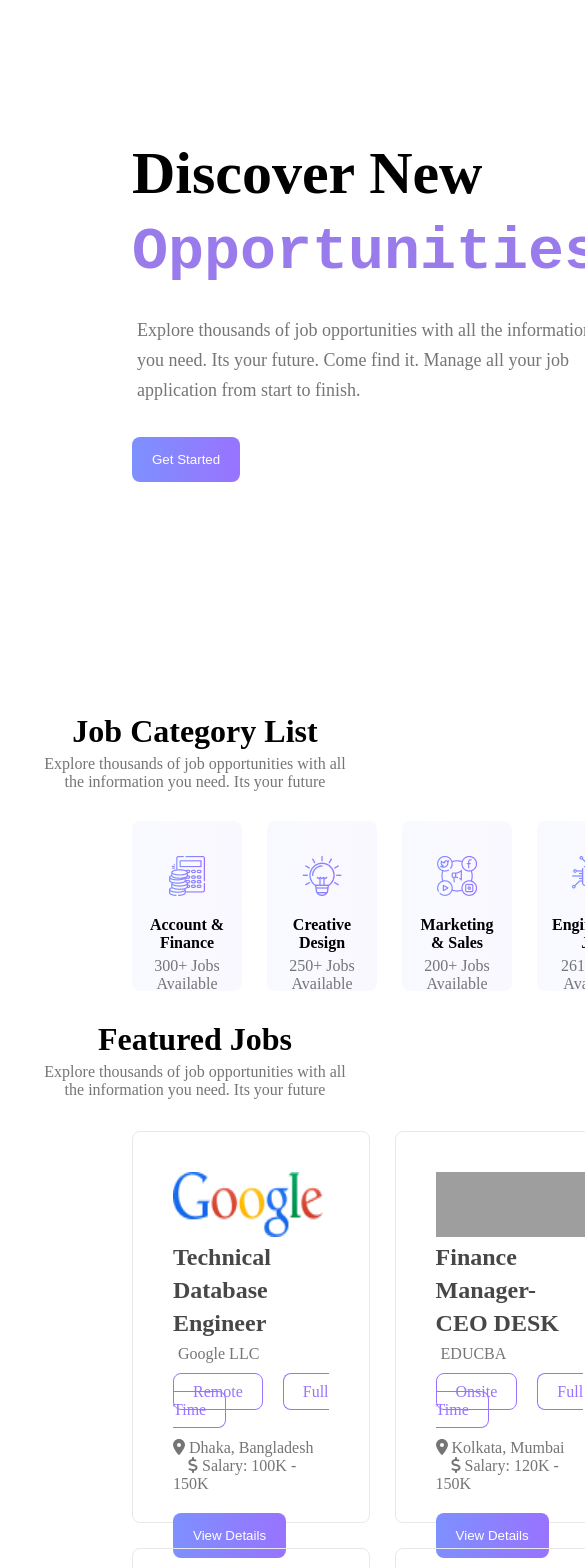
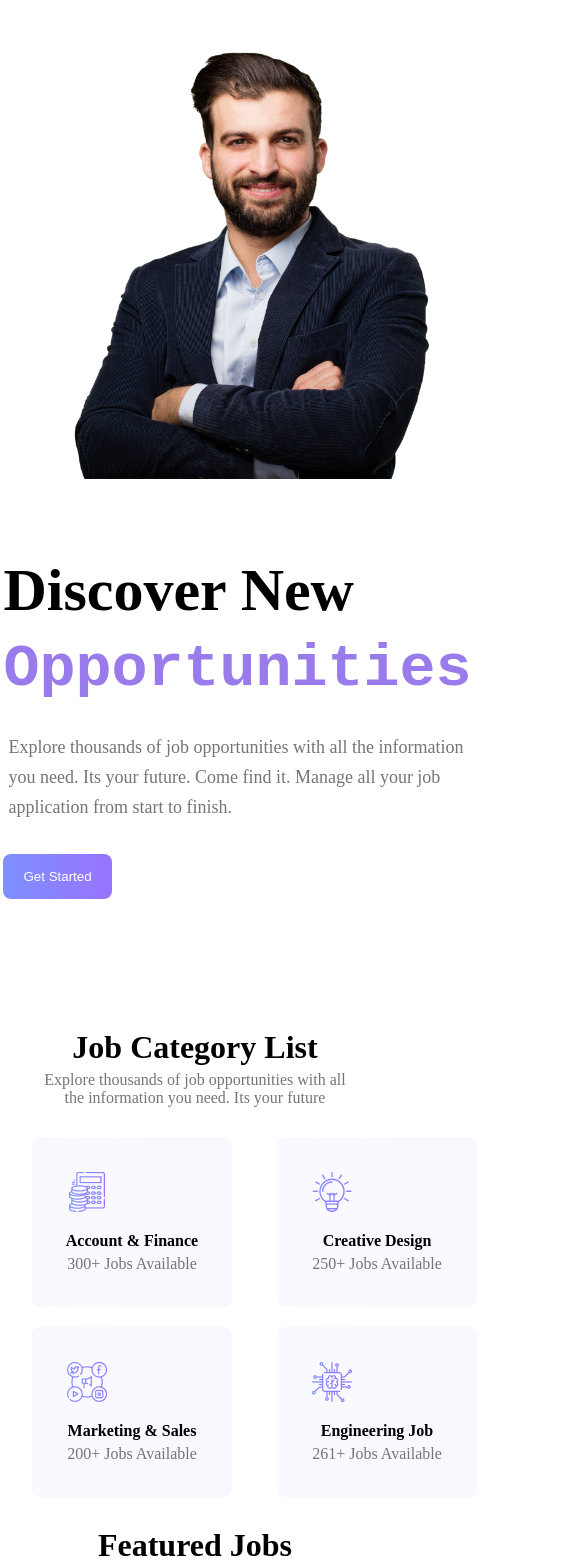
Before and after one commit to mdhlimonmia/career-hub, a React (Vite) app: page / in a window 390 px wide. Shown: the part 120-1688 px from the top of the page, 585 px wide, since content can reach past the window. Built offline with nearby package versions, Linux system fonts and the light colour scheme; grey boxes are pictures that could not be loaded.

Commit message:
Responsive done

```diff
--- a/src/components/Blog/Blog.jsx
+++ b/src/components/Blog/Blog.jsx
@@ -4,7 +4,7 @@ import './Blog.css'
 const Blog = () => {
     return (
         <div>
-            <h1 className='blog'>Some Importance uestion And Answer</h1>
+            <h1 className='blog'>Some Importance Question And Answer</h1>
             <div className='qa-container'>
                 <h2>1.What is Context API? And When we use it?</h2>
                 <p>The React Context API is a way for a React app to effectively produce global variables that can be passed around. This is the alternative to "prop drilling" or moving props from grandparent to child to parent, and so on. Context is also touted as an easier, lighter approach to state management using Redux.</p> <br />
--- a/src/components/Categories/Categories.css
+++ b/src/components/Categories/Categories.css
@@ -4,3 +4,11 @@
     text-align: left;
     margin: 30px 100px;
 }
+@media only screen and (max-width:688px) {
+    .categories{
+        display: grid;
+        grid-template-columns: repeat(2, 1fr);
+        margin-left: 0px;
+        gap: 20px;
+    }
+}
--- a/src/components/FeatureJob/FeatureJob.css
+++ b/src/components/FeatureJob/FeatureJob.css
@@ -4,3 +4,10 @@
     margin: 32px 100px;
     gap: 25px;
 }
+@media only screen and (max-width:688px) {
+    .jobs-container{
+        display: grid;
+        grid-template-columns: repeat(1, 1fr);
+        margin: 32px 0px 32px 50px;
+    }
+}
--- a/src/components/Home/Home.css
+++ b/src/components/Home/Home.css
@@ -23,3 +23,19 @@
 .primary-color{
     color: #997beb;
 }
+
+@media only screen and (max-width:688px) {
+    .container img{
+        margin-left: 50px;
+        width: 500px;
+        height: 444px;
+    }
+    .container{
+        display: flex;
+        flex-direction: column-reverse;
+        margin-left: 50px;
+    }
+    .text-container{
+        margin-left: 50px;
+    }
+}
--- a/src/components/Job/Job.css
+++ b/src/components/Job/Job.css
@@ -34,3 +34,12 @@
 .location{
     margin: 20px 0px;
 }
+
+@media only screen and (max-width:688px) {
+    .job-container{
+        padding: 0px;
+        width: 350px;
+        padding: 10px;
+        height: 300px;
+    }
+}
```
